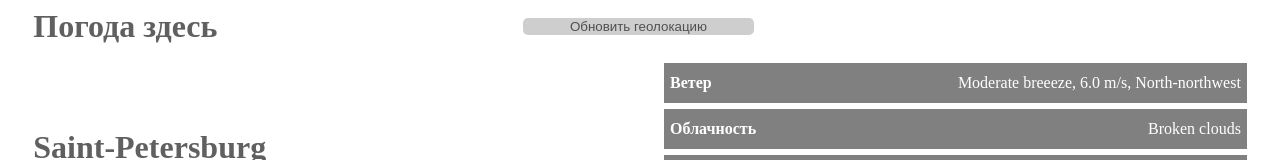
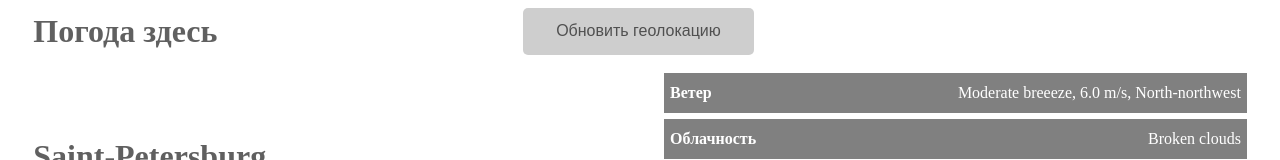
Before and after one commit to hatulmadan1/hatulmadan1.github.io, a plain HTML site: page index.html in a window 1280 px wide. Shown: the top 160 px of the page. Drawn offline with Linux system fonts and the light colour scheme.

Commit message:
minor fixes

```diff
--- a/style.css
+++ b/style.css
@@ -13,6 +13,8 @@ header {
     border-radius: 5px;
     width: 32%;
     min-width: fit-content;
+    font-size: 100%;
+    padding: 2% 1%;
 }
 
 .refresh_short {
```
